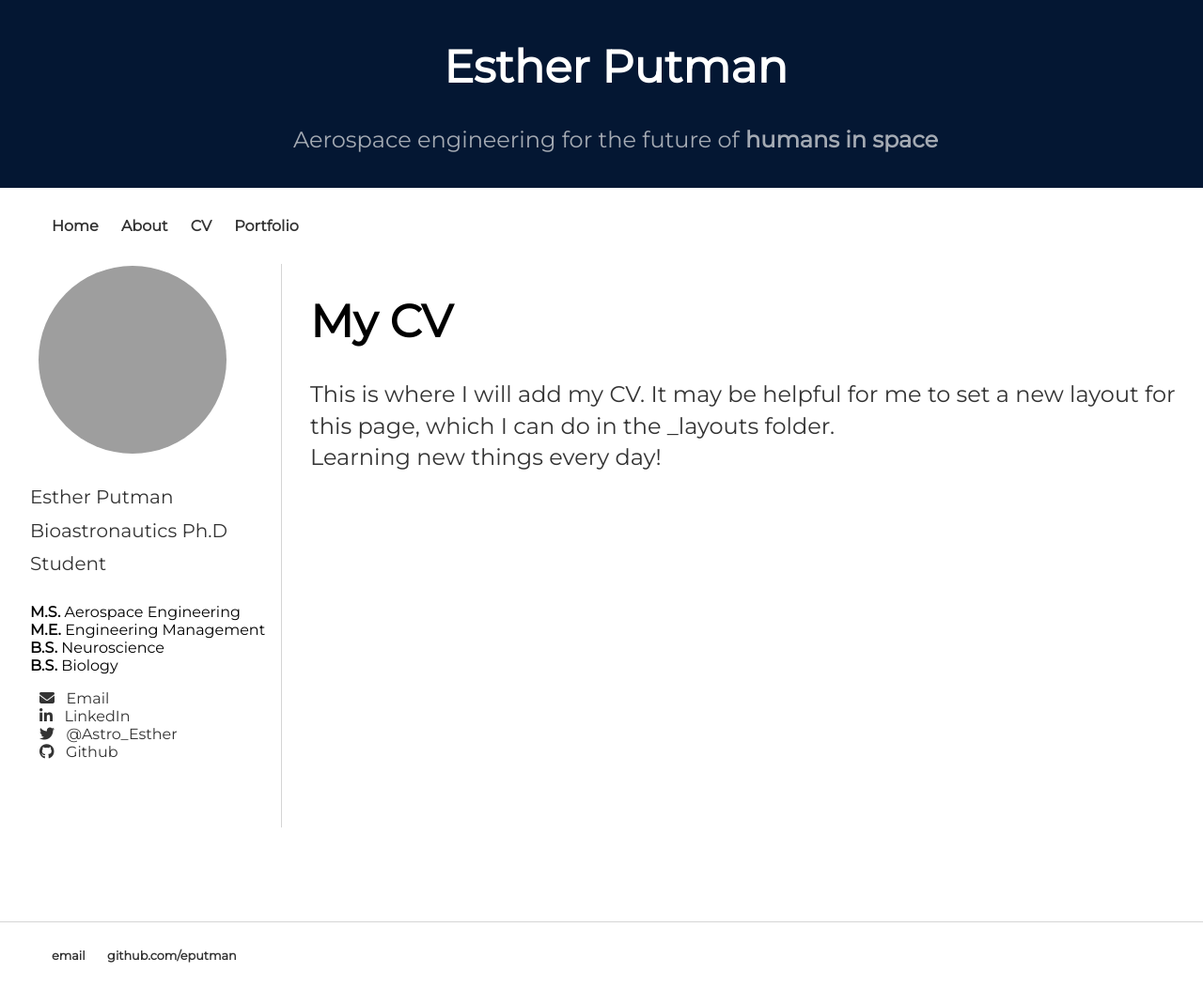
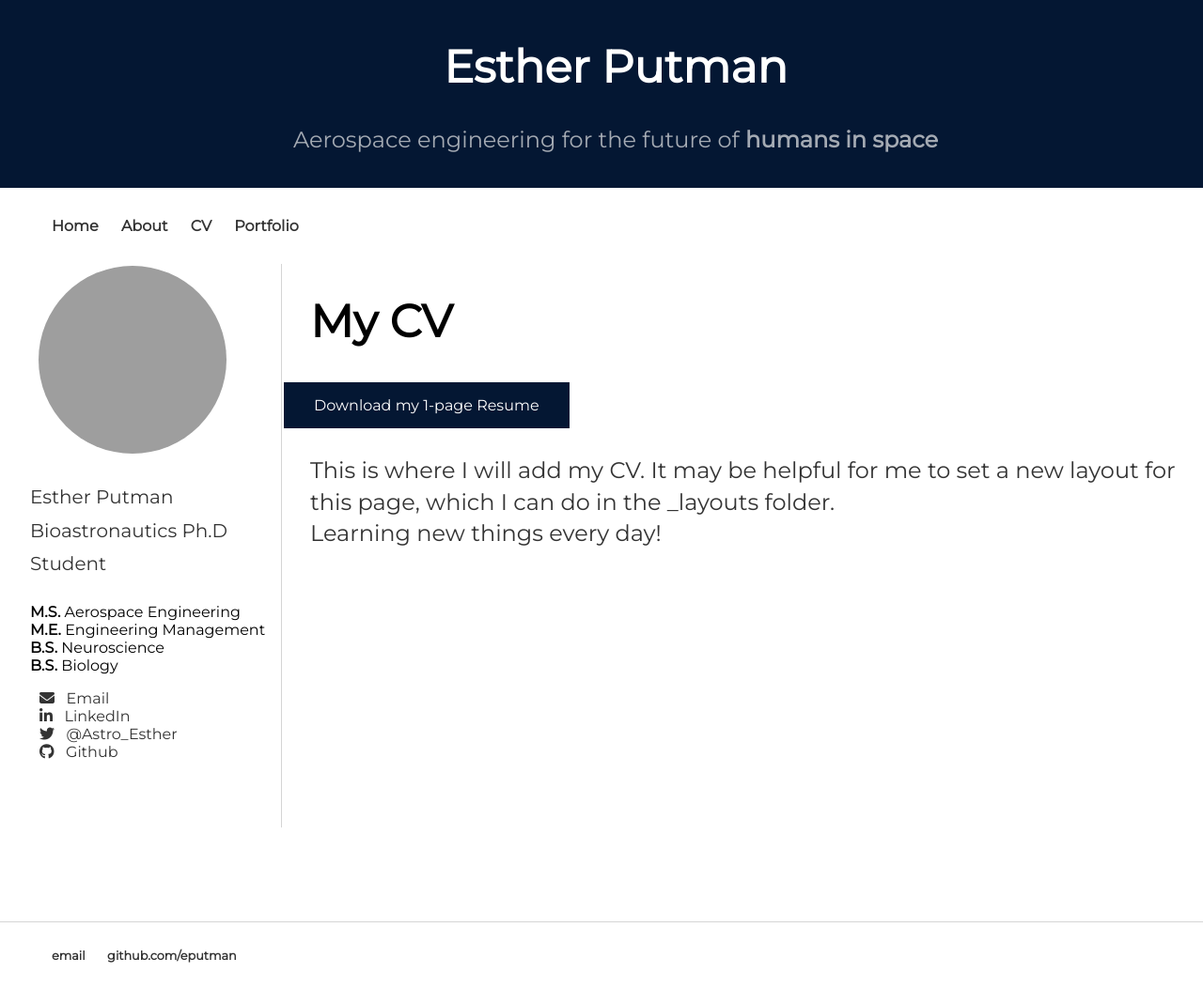
Before and after one commit to eputman/eputman.github.io, a Jekyll site: the page built from CV/index.html, in a window 1280 px wide and 1053 px high. Shown: the whole window at 94% size. Built offline with Jekyll 4.4.1, drawn with Linux system fonts in a browser that asks for light colours; nearby versions of some CDN libraries; grey boxes are pictures that could not be loaded.

Commit message:
Add resume download button

```diff
--- a/CV/index.html
+++ b/CV/index.html
@@ -29,6 +29,7 @@ title: CV
 	<div class="content">
 
 			<h1> My CV</h1>
+			<a href="eputman.github.io/documents/Putman_Resume_2021.pdf" target="_blank" class="button">Download my 1-page Resume</a>
 			<p> This is where I will add my CV. It may be helpful for me to set a new layout for this page, which I can do in the _layouts folder.
 				<br>
 				Learning new things every day!
```
